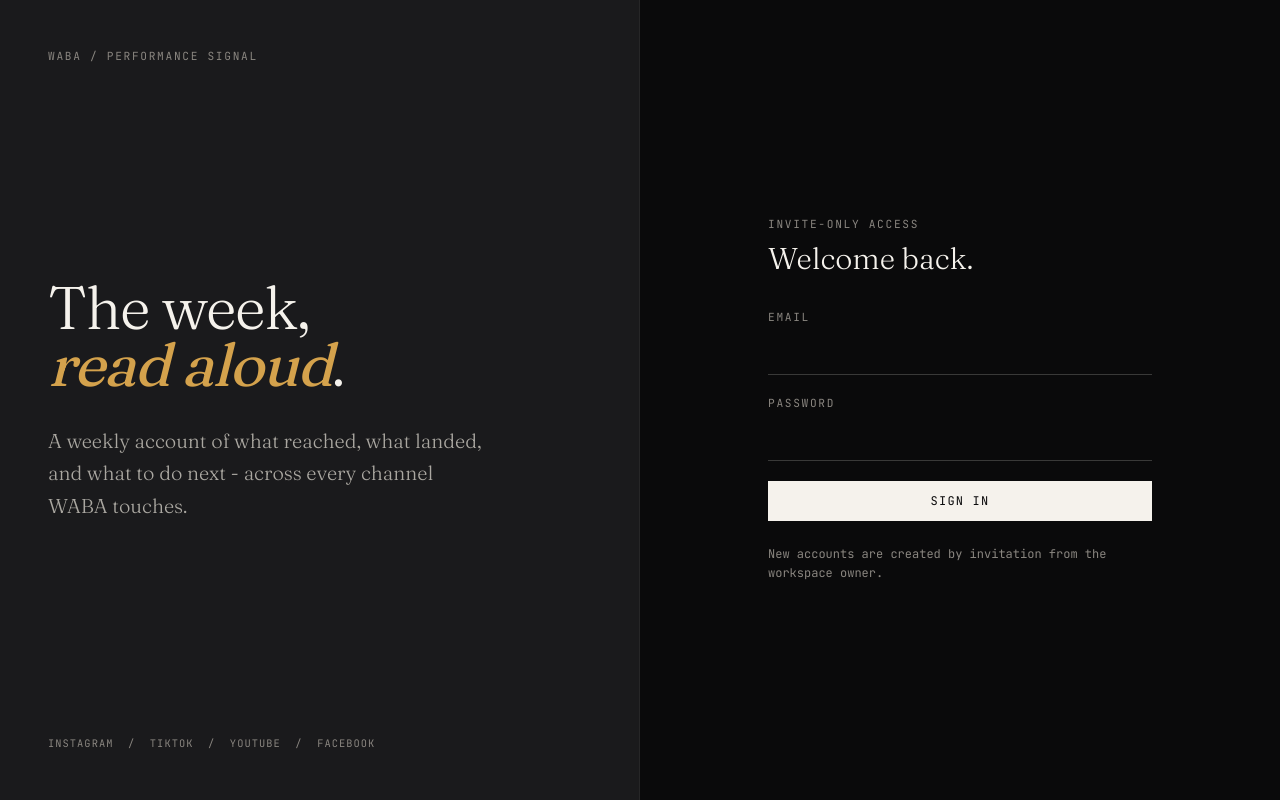
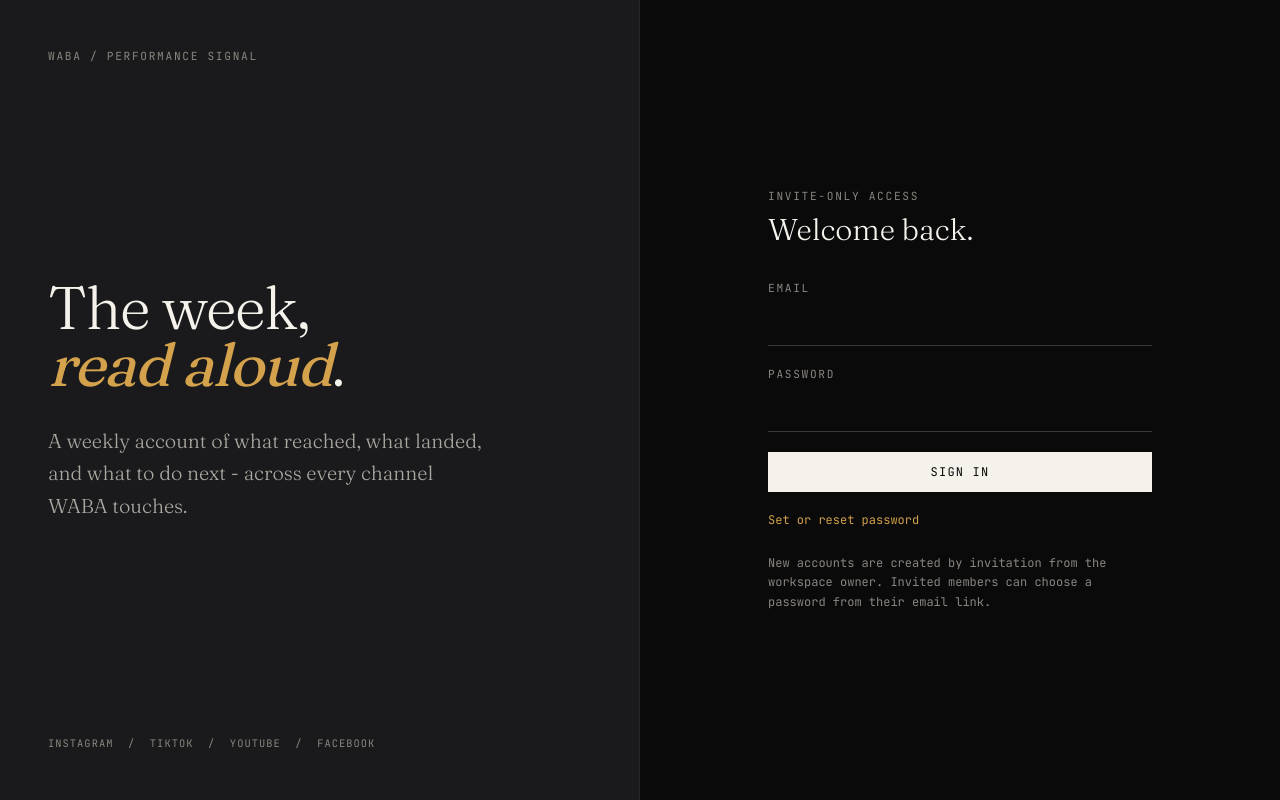
Before and after one commit to Keyzpwns/waba-analytics-dashboard, a React (Vite) app: page /login in a window 1280 px wide. Built offline with nearby package versions, Linux system fonts and the light colour scheme; no server answers.

Commit message:
Add password reset request to login

```diff
--- a/src/pages/Login.jsx
+++ b/src/pages/Login.jsx
@@ -8,8 +8,10 @@ export default function Login() {
   const { session } = useAuth()
   const [email, setEmail] = useState('')
   const [password, setPassword] = useState('')
+  const [mode, setMode] = useState('sign-in')
   const [busy, setBusy] = useState(false)
   const [error, setError] = useState(null)
+  const [message, setMessage] = useState(null)
 
   if (session) {
     navigate('/', { replace: true })
@@ -30,6 +32,31 @@ export default function Login() {
     } finally {
       setBusy(false)
     }
+  }
+
+  async function handlePasswordReset(e) {
+    e.preventDefault()
+    setBusy(true)
+    setError(null)
+    setMessage(null)
+
+    try {
+      const { error } = await supabase.auth.resetPasswordForEmail(email, {
+        redirectTo: `${window.location.origin}/set-password`,
+      })
+      if (error) throw error
+      setMessage('Check your inbox for a secure link to choose your password.')
+    } catch (err) {
+      setError(err.message)
+    } finally {
+      setBusy(false)
+    }
+  }
+
+  function showPasswordReset() {
+    setMode('reset')
+    setError(null)
+    setMessage(null)
   }
 
   return (
@@ -61,7 +88,7 @@ export default function Login() {
             Welcome back.
           </h2>
 
-          <form onSubmit={handleSubmit} className="space-y-5">
+          <form onSubmit={mode === 'sign-in' ? handleSubmit : handlePasswordReset} className="space-y-5">
             <div>
               <label className="eyebrow block mb-2">Email</label>
               <input
@@ -72,7 +99,7 @@ export default function Login() {
                 className="w-full bg-transparent border-b border-paper/20 py-2 text-paper focus:border-ember outline-none transition-colors"
               />
             </div>
-            <div>
+            {mode === 'sign-in' ? <div>
               <label className="eyebrow block mb-2">Password</label>
               <input
                 type="password"
@@ -82,21 +109,40 @@ export default function Login() {
                 onChange={(e) => setPassword(e.target.value)}
                 className="w-full bg-transparent border-b border-paper/20 py-2 text-paper focus:border-ember outline-none transition-colors"
               />
-            </div>
+            </div> : null}
 
             {error && <p className="text-ember text-sm font-mono">{error}</p>}
+            {message && <p className="text-gold text-sm font-mono">{message}</p>}
 
             <button
               type="submit"
               disabled={busy}
               className="w-full bg-paper text-ink font-mono text-xs tracking-widest uppercase py-3 mt-4 hover:bg-gold transition-colors disabled:opacity-50"
             >
-              {busy ? 'Working...' : 'Sign in'}
+              {busy ? 'Working...' : mode === 'sign-in' ? 'Sign in' : 'Send secure link'}
             </button>
           </form>
 
+          {mode === 'sign-in' ? (
+            <button
+              type="button"
+              onClick={showPasswordReset}
+              className="mt-5 font-mono text-xs text-gold hover:text-paper transition-colors"
+            >
+              Set or reset password
+            </button>
+          ) : (
+            <button
+              type="button"
+              onClick={() => setMode('sign-in')}
+              className="mt-5 font-mono text-xs text-gold hover:text-paper transition-colors"
+            >
+              Back to sign in
+            </button>
+          )}
+
           <p className="mt-6 font-mono text-xs text-ash leading-relaxed">
-            New accounts are created by invitation from the workspace owner.
+            New accounts are created by invitation from the workspace owner. Invited members can choose a password from their email link.
           </p>
         </div>
       </div>
```
